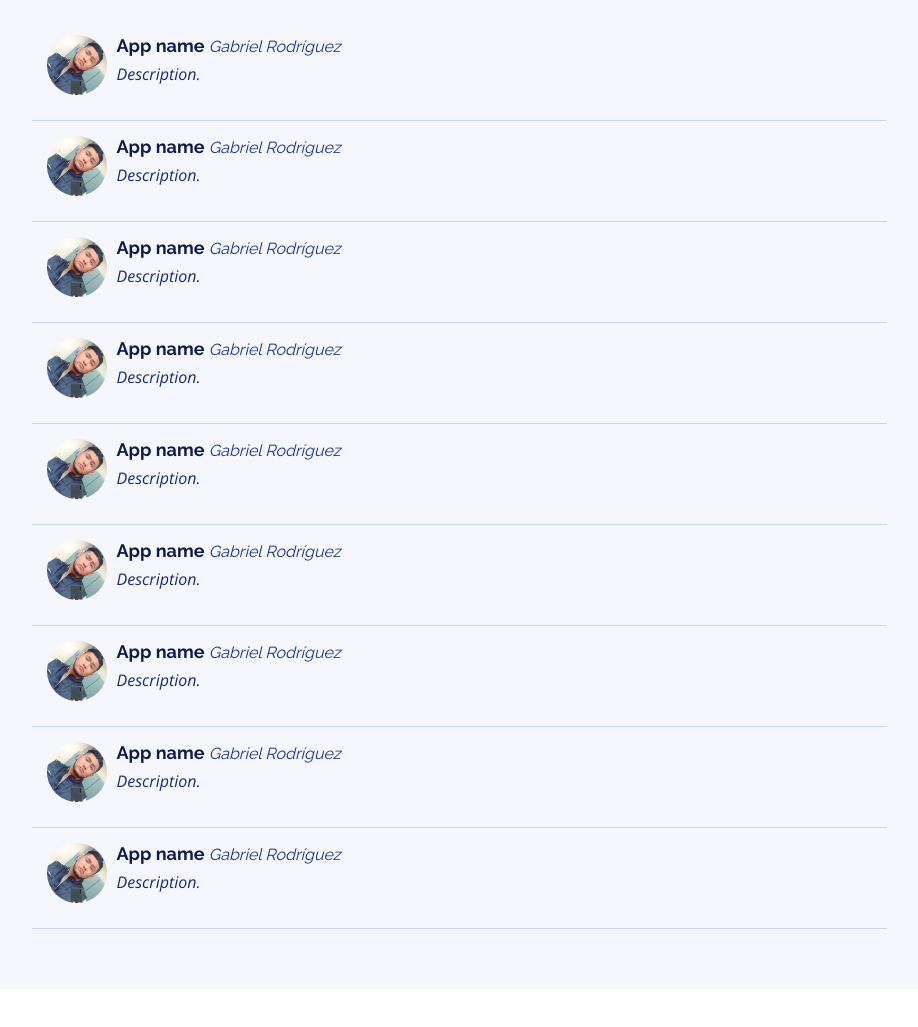
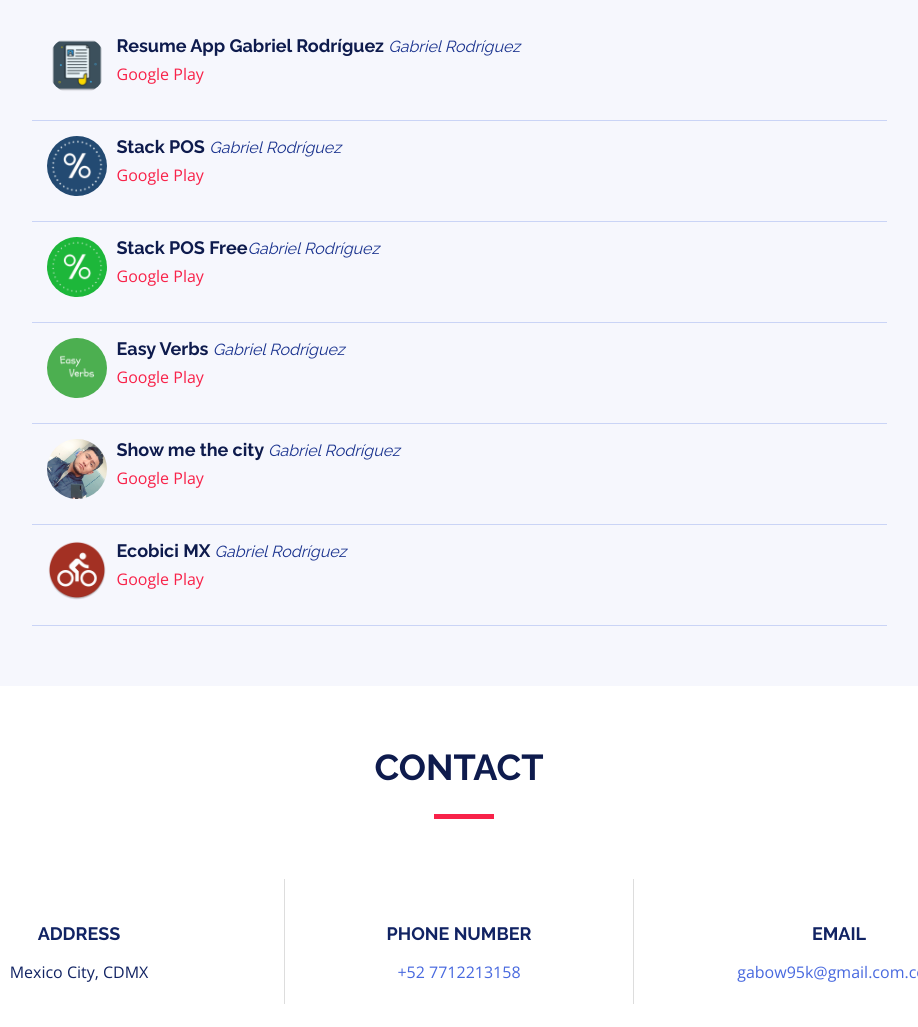
Before and after one commit to GaboRohez/gaborohez, a plain HTML site: page index.html in a window 1280 px wide. Shown: the part 1000-2027 px from the top of the page, without its empty margins (181-1099 px from the left). Drawn offline with nearby package versions, Linux system fonts and the light colour scheme.

Commit message:
added apps

```diff
--- a/index.html
+++ b/index.html
@@ -82,10 +82,40 @@
             <div class="row schedule-item">
               <div class="col-md-10">
                 <div class="speaker">
-                  <img src="img/1.jpg" alt="Brenden Legros">
+                  <img src="img/resume_app.png" alt="Brenden Legros">
                 </div>
-                <h4>App name <span>Gabriel Rodríguez</span></h4>
-                <p>Description.</p>
+                <h4>Resume App Gabriel Rodríguez  <span>Gabriel Rodríguez</span></h4>
+                <a href="https://play.google.com/store/apps/details?id=xyz.gabrielrohez.resumeapp&hl=en">Google Play</a>
+              </div>
+            </div>
+
+            <div class="row schedule-item">
+              <div class="col-md-10">
+                <div class="speaker">
+                  <img src="img/stack_paid.png" alt="Brenden Legros">
+                </div>
+                <h4>Stack POS <span>Gabriel Rodríguez</span></h4>
+                <a href="https://play.google.com/store/apps/details?id=xyz.gabrielrohez.stack.paid">Google Play</a>
+              </div>
+            </div>
+
+            <div class="row schedule-item">
+              <div class="col-md-10">
+                <div class="speaker">
+                  <img src="img/stack_free.png" alt="Brenden Legros">
+                </div>
+                <h4>Stack POS Free<span>Gabriel Rodríguez</span></h4>
+                <a href="https://play.google.com/store/apps/details?id=xyz.gabrielrohez.stack.free">Google Play</a>
+              </div>
+            </div>
+
+            <div class="row schedule-item">
+              <div class="col-md-10">
+                <div class="speaker">
+                  <img src="img/easy.png" alt="Brenden Legros">
+                </div>
+                <h4>Easy Verbs <span>Gabriel Rodríguez</span></h4>
+                <a href="https://play.google.com/store/apps/details?id=xyz.gabrielrohez.easyverbs">Google Play</a>
               </div>
             </div>
 
@@ -94,80 +124,20 @@
                 <div class="speaker">
                   <img src="img/1.jpg" alt="Brenden Legros">
                 </div>
-                <h4>App name <span>Gabriel Rodríguez</span></h4>
-                <p>Description.</p>
+                <h4>Show me the city <span>Gabriel Rodríguez</span></h4>
+                <a href="https://play.google.com/store/apps/details?id=xyz.gabrielrohez.showmethecity">Google Play</a>
               </div>
             </div>
 
             <div class="row schedule-item">
               <div class="col-md-10">
                 <div class="speaker">
-                  <img src="img/1.jpg" alt="Brenden Legros">
+                  <img src="img/ecobici_mx.png" alt="Brenden Legros">
                 </div>
-                <h4>App name <span>Gabriel Rodríguez</span></h4>
-                <p>Description.</p>
+                <h4>Ecobici MX <span>Gabriel Rodríguez</span></h4>
+                <a href="https://play.google.com/store/apps/details?id=xyz.gabrielrohez.apiecobici">Google Play</a>
               </div>
             </div>
-
-            <div class="row schedule-item">
-              <div class="col-md-10">
-                <div class="speaker">
-                  <img src="img/1.jpg" alt="Brenden Legros">
-                </div>
-                <h4>App name <span>Gabriel Rodríguez</span></h4>
-                <p>Description.</p>
-              </div>
-            </div>
-
-            <div class="row schedule-item">
-              <div class="col-md-10">
-                <div class="speaker">
-                  <img src="img/1.jpg" alt="Brenden Legros">
-                </div>
-                <h4>App name <span>Gabriel Rodríguez</span></h4>
-                <p>Description.</p>
-              </div>
-            </div>
-
-            <div class="row schedule-item">
-              <div class="col-md-10">
-                <div class="speaker">
-                  <img src="img/1.jpg" alt="Brenden Legros">
-                </div>
-                <h4>App name <span>Gabriel Rodríguez</span></h4>
-                <p>Description.</p>
-              </div>
-            </div>
-
-            <div class="row schedule-item">
-              <div class="col-md-10">
-                <div class="speaker">
-                  <img src="img/1.jpg" alt="Brenden Legros">
-                </div>
-                <h4>App name <span>Gabriel Rodríguez</span></h4>
-                <p>Description.</p>
-              </div>
-            </div>
-
-            <div class="row schedule-item">
-              <div class="col-md-10">
-                <div class="speaker">
-                  <img src="img/1.jpg" alt="Brenden Legros">
-                </div>
-                <h4>App name <span>Gabriel Rodríguez</span></h4>
-                <p>Description.</p>
-              </div>
-            </div>
-
-            <div class="row schedule-item">
-              <div class="col-md-10">
-                <div class="speaker">
-                  <img src="img/1.jpg" alt="Brenden Legros">
-                </div>
-                <h4>App name <span>Gabriel Rodríguez</span></h4>
-                <p>Description.</p>
-              </div>
-
 
           </div>
 
```
Also changed, not shown: img/easy.png (added), img/ecobici_mx.png (added), img/resume_app.png (added), img/stack_free.png (added), img/stack_paid.png (added).
